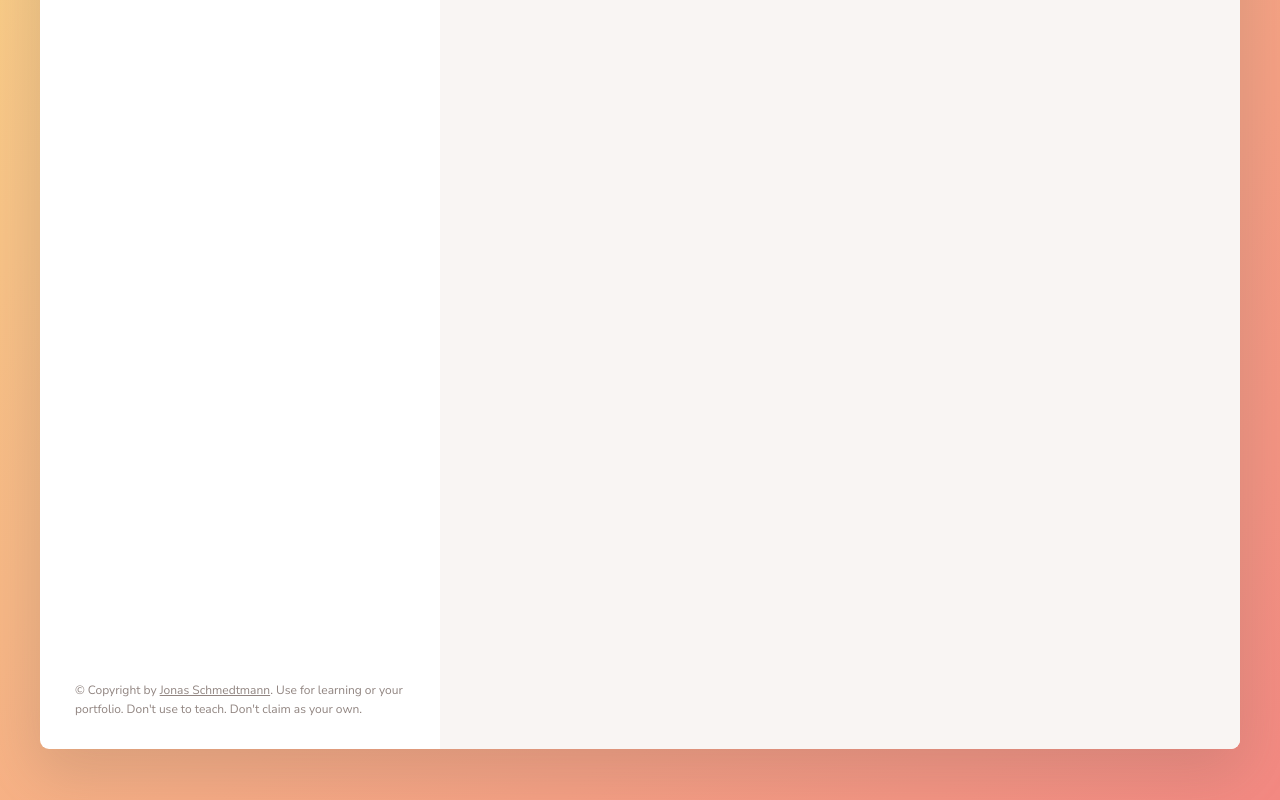
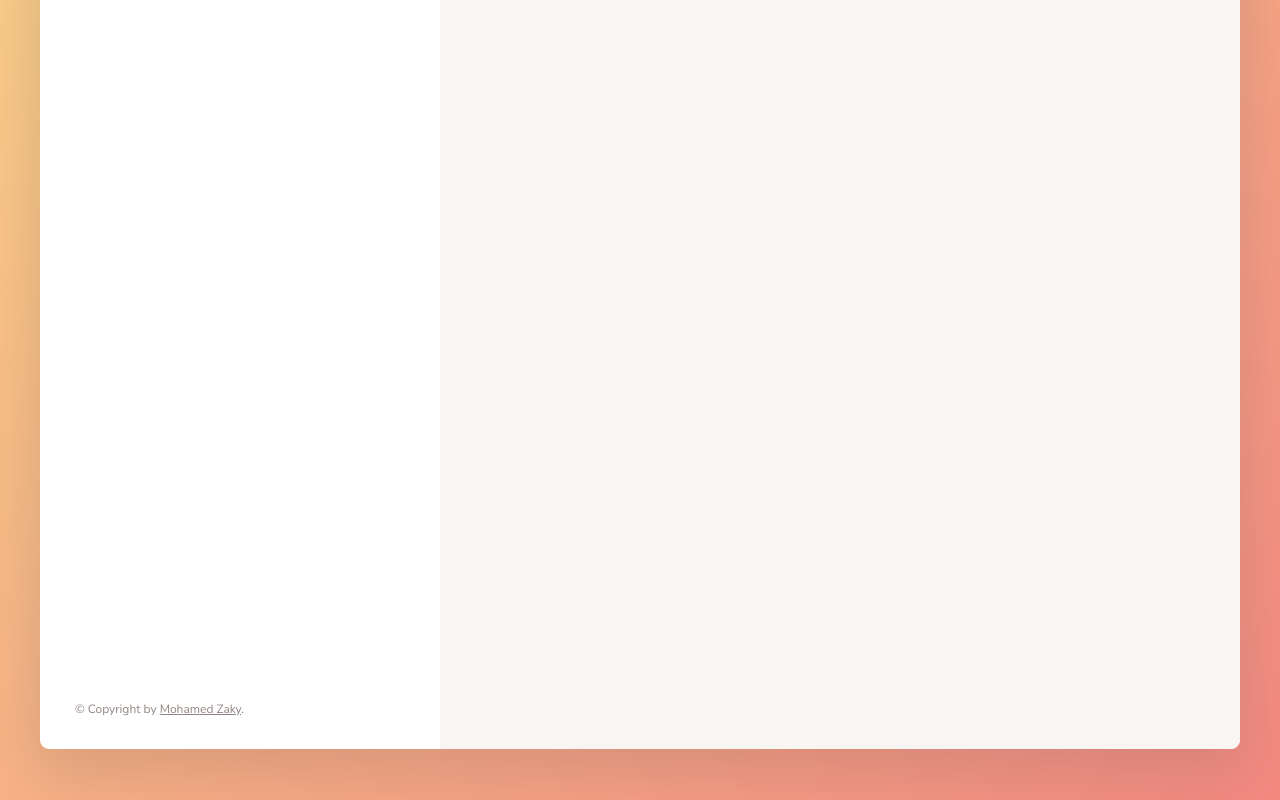
Before and after one commit to Mohamedzake/forkify-app, a website built with Parcel: page index.html in a window 1280 px wide. Shown: the part 472-1272 px from the top of the page. Built offline with nearby package versions, Linux system fonts and the light colour scheme.

Commit message:
first commit

```diff
--- a/index.html
+++ b/index.html
@@ -127,9 +127,10 @@
             class="twitter-link"
             target="_blank"
             href="https://twitter.com/jonasschmedtman"
-            >Jonas Schmedtmann</a
-          >. Use for learning or your portfolio. Don't use to teach. Don't claim
-          as your own.
+            >Mohamed Zaky</a
+          >.
+          <!-- Use for learning or your portfolio. Don't use to teach. Don't claim
+          as your own. -->
         </p>
       </div>
 
```
